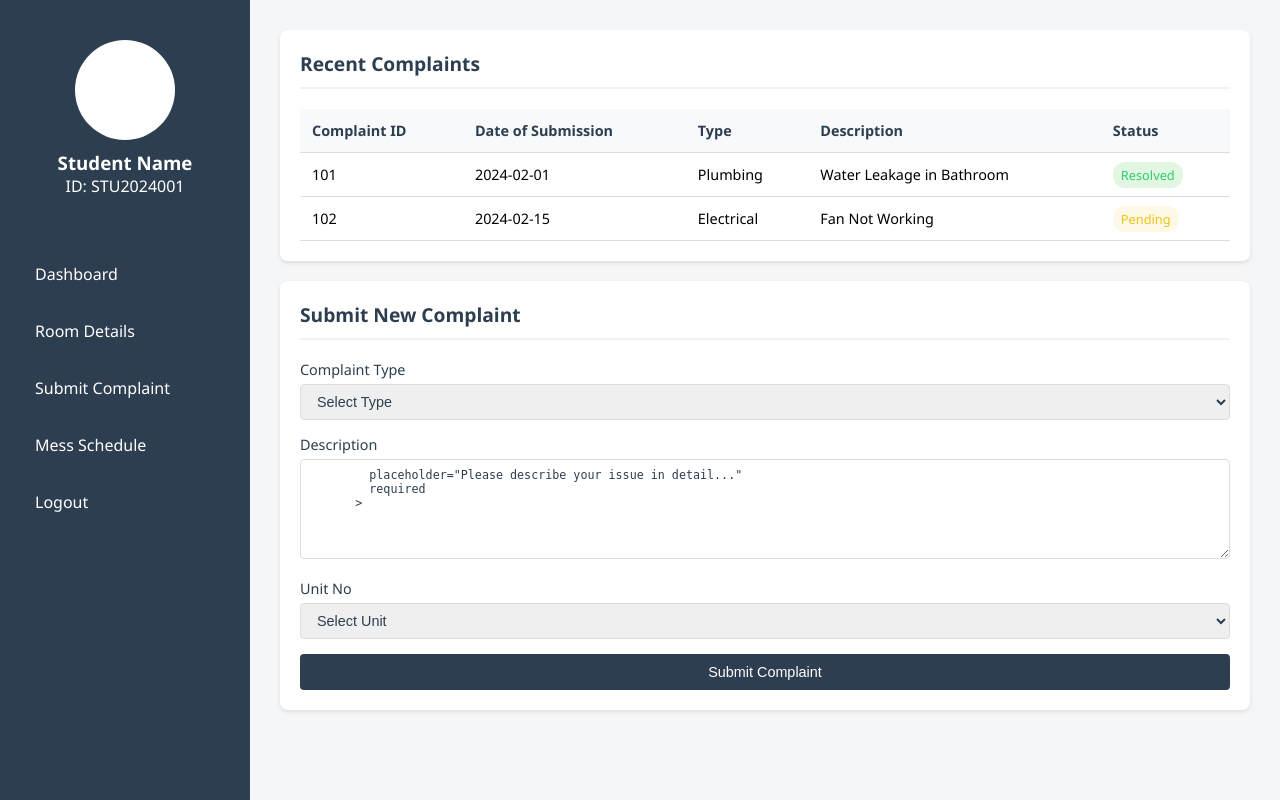
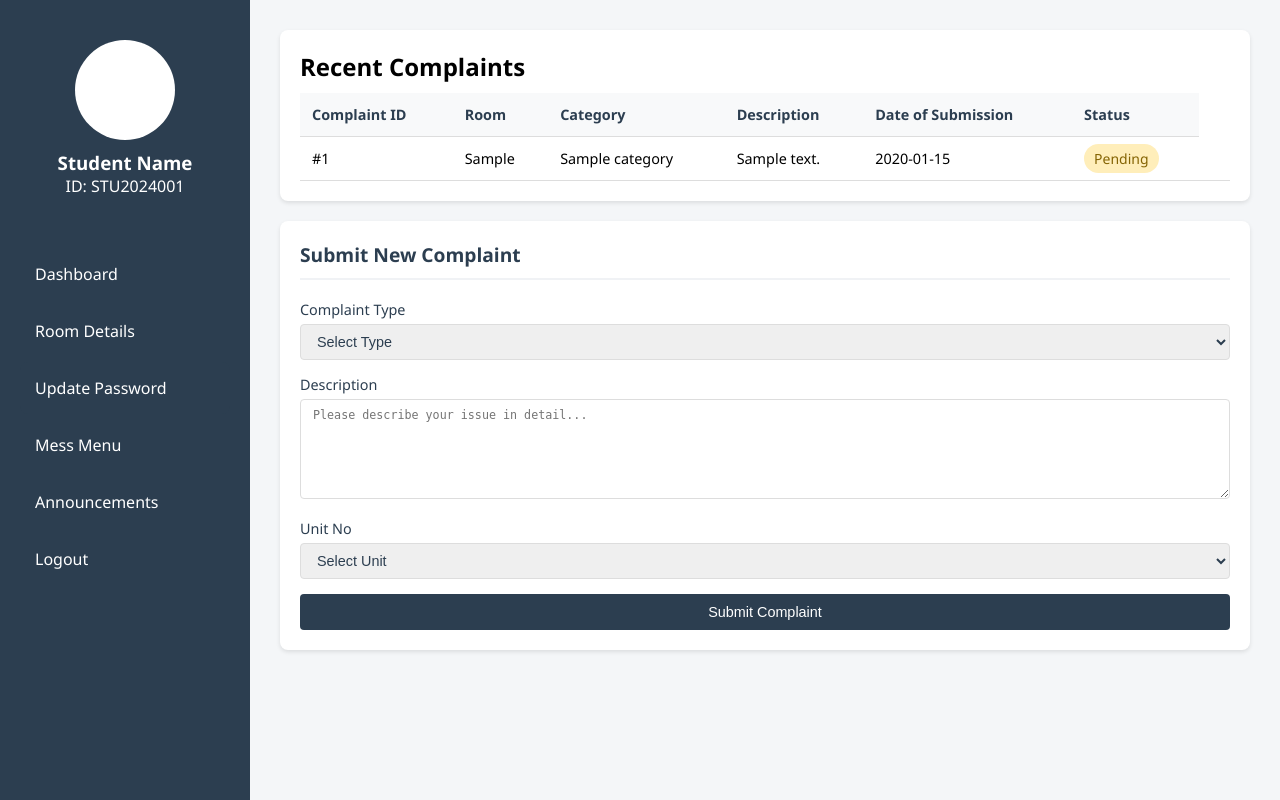
Before and after one commit to DhritiN1603/Girls_Hostel_Management_System_, a Flask app: template templates/complaint.html in a window 1280 px wide. Run offline with Flask 2, Linux system fonts and the light colour scheme; the template is opened without the code that fills it: most values are stand-ins (such as "Sample title", 1, 10 or a date in 2020).

Commit message:
modified complaint page

```diff
--- a/app.py
+++ b/app.py
@@ -14,22 +14,17 @@ def student():
     # Get the current day of the week
     current_day = datetime.now().strftime('%A')  # e.g., 'Monday'
 
-    # Connect to the database and fetch the menu for the current day
+    # Connect to the database
     connection = get_connection()
     cursor = connection.cursor()
 
-    query = "SELECT * FROM menu WHERE day = %s"
-    cursor.execute(query, (current_day,))
-    result = cursor.fetchone()  # Fetch a single record
+    # Fetch the menu for the current day
+    query_menu = "SELECT * FROM menu WHERE day = %s"
+    cursor.execute(query_menu, (current_day,))
+    result = cursor.fetchone()  # Fetch a single record for the menu
 
-    cursor.close()
-    connection.close()
-
-    # Debug: print the result to see what it contains
-    print("Query result:", result)
-
+    # Check if a menu is available for the current day and create a dictionary
     if result:
-        # Manually create a dictionary from the result tuple
         menu_item = {
             'id': result['id'],
             'day': result['day'],
@@ -47,18 +42,65 @@ def student():
             'snacks': 'No Menu Available',
             'dinner': 'No Menu Available'
         }
-    cur = connection.cursor()
-    cur.execute("SELECT title, description, date_posted FROM announcements ORDER BY date_posted DESC")
-    announcements = cur.fetchall()
-    # Close the cursor
-    cur.close()
 
-    return render_template('student.html', menu=menu_item)
+    # Fetch the latest announcements from the announcements table
+    query_announcements = "SELECT title, description, date_posted FROM announcements ORDER BY date_posted DESC"
+    cursor.execute(query_announcements)
+    announcements = cursor.fetchall()
+
+    cursor.close()
+    connection.close()
+
+    # Pass both the menu and announcements data to the template
+    return render_template('student.html', menu=menu_item, announcements=announcements)
+
+@app.route('/submit-complaint', methods=['POST'])
+def submit_complaint():
+    category = request.form['Category']
+    description = request.form['Description']
+    unit_no = request.form['Unit_No']
+    room_no = "R001"  # This should be dynamically fetched based on the logged-in user if applicable
+    srn = "SRN001"    # This should also be dynamically fetched if applicable
+    status = "Pending"
+
+    connection = get_connection()
+    cursor = connection.cursor()
+
+    # Insert the complaint into the database
+    query = """
+    INSERT INTO complaint (R_NO, SRN, Category, Description, Date_OF_SUBMISSION, Status, Unit_No)
+    VALUES (%s, %s, %s, %s, %s, %s, %s)
+    """
+    cursor.execute(query, (room_no, srn, category, description, datetime.now(), status, unit_no))
+    connection.commit()  # Commit the transaction
+
+    cursor.close()
+    connection.close()
+
+    # Redirect to the complaints page after submission
+    return redirect(url_for('student/complaint'))
 
 # Route for Student complaint page
 @app.route('/student/complaint')
 def student_complaint():
-    return render_template('complaint.html')
+    connection = get_connection()
+    cursor = connection.cursor()
+
+    cursor.execute('SELECT C_ID, R_NO, Category, Description, Date_OF_SUBMISSION, Status FROM complaint')
+    complaints = cursor.fetchall()
+
+    cursor.close()
+    connection.close()
+
+    # Check if there are any complaints
+    if not complaints:  # If the complaints list is empty
+        message = "You have not filed any complaints yet."
+    else:
+        message = None  # No message if there are complaints
+
+    return render_template('complaint.html', complaints=complaints, message=message)
+
+
 
 # Route for Student update password page
 @app.route('/student/update-password')
--- a/templates/complaint.html
+++ b/templates/complaint.html
@@ -21,7 +21,6 @@
       body {
         font-family: "Segoe UI", Tahoma, Geneva, Verdana, sans-serif;
         background-color: #f4f6f8;
-        min-height: 100vh;
         display: flex;
       }
 
@@ -80,11 +79,11 @@
       }
 
       .card {
-        background-color: #fff;
+        background-color: white;
+        border-radius: 8px;
         padding: 20px;
+        margin-bottom: 20px;
         box-shadow: 0 2px 4px rgba(0, 0, 0, 0.1);
-        border-radius: 8px;
-        margin-bottom: 20px;
       }
 
       .card-header {
@@ -186,6 +185,21 @@
       .btn:hover {
         background-color: #34495e;
       }
+
+      .status {
+        padding: 5px 10px;
+        border-radius: 15px;
+        font-size: 14px;
+      }
+
+      .pending {
+        background-color: #ffeeba;
+        color: #856404;
+      }
+
+      .resolved {
+        background-color: #c3e6cb;
+        col
     </style>
   </head>
   <body>
@@ -199,49 +213,44 @@
       <div class="nav-links">
         <a href="/student">Dashboard</a>
         <a href="/student">Room Details</a>
-        <a href="/student/complaint" class="active">Submit Complaint</a>
-        <a href="/student">Mess Schedule</a>
+        <a href="/student/update-password" class="active">Update Password</a>
+        <a href="/student#menu">Mess Menu</a>
+        <a href="/student#announcements">Announcements</a>
         <a href="logout.html">Logout</a>
       </div>
     </div>
 
     <!-- Main Content -->
     <div class="main-content">
-      <!-- Recent Complaints Card -->
       <div class="card">
-        <div class="card-header">Recent Complaints</div>
+        <h2>Recent Complaints</h2>
         <table>
           <thead>
             <tr>
               <th>Complaint ID</th>
+              <th>Room</th>
+              <th>Category</th>
+              <th>Description</th>
               <th>Date of Submission</th>
-              <th>Type</th>
-              <th>Description</th>
               <th>Status</th>
             </tr>
           </thead>
           <tbody>
-            <!-- Example of dynamically generated rows -->
-            <!-- Replace the following rows with data fetched from the database -->
-            <tr>
-              <td>101</td>
-              <td>2024-02-01</td>
-              <td>Plumbing</td>
-              <td>Water Leakage in Bathroom</td>
+            {% for complaint in complaints %}
+            <tr id="complaint-{{ complaint.C_ID }}">
+              <td>#{{ complaint.C_ID }}</td>
+              <td>{{ complaint.R_NO }}</td>
+              <td>{{ complaint.Category }}</td>
+              <td>{{ complaint.Description }}</td>
+              <td>{{ complaint.Date_OF_SUBMISSION.strftime('%Y-%m-%d') }}</td>
               <td>
-                <span class="status-badge status-resolved">Resolved</span>
+                <span class="status {{ complaint.Status|lower }}"
+                  >{{ complaint.Status }}</span
+                >
               </td>
+              <td></td>
             </tr>
-            <tr>
-              <td>102</td>
-              <td>2024-02-15</td>
-              <td>Electrical</td>
-              <td>Fan Not Working</td>
-              <td>
-                <span class="status-badge status-pending">Pending</span>
-              </td>
-            </tr>
-            <!-- Add dynamic rows here -->
+            {% endfor %}
           </tbody>
         </table>
       </div>
@@ -249,7 +258,7 @@
       <!-- Submit New Complaint Card -->
       <div class="card">
         <div class="card-header">Submit New Complaint</div>
-        <form id="complaint-form">
+        <form id="complaint-form" method="POST" action="/submit-complaint">
           <div class="form-group">
             <label for="complaint-type">Complaint Type</label>
             <select id="complaint-type" name="Category" required>
@@ -265,19 +274,9 @@
             <textarea
               id="description"
               name="Description"
-              <!--
-              Added
-              name
-              attribute
-              for
-              form
-              submission
-              --
-            >
-        placeholder="Please describe your issue in detail..."
-        required
-      ></textarea
-            >
+              placeholder="Please describe your issue in detail..."
+              required
+            ></textarea>
           </div>
           <div class="form-group">
             <label for="unit-no">Unit No</label>
```
Also changed, not shown: templates/student.html (+50 -22 lines), templates/update_password.html (+6 -5 lines).
